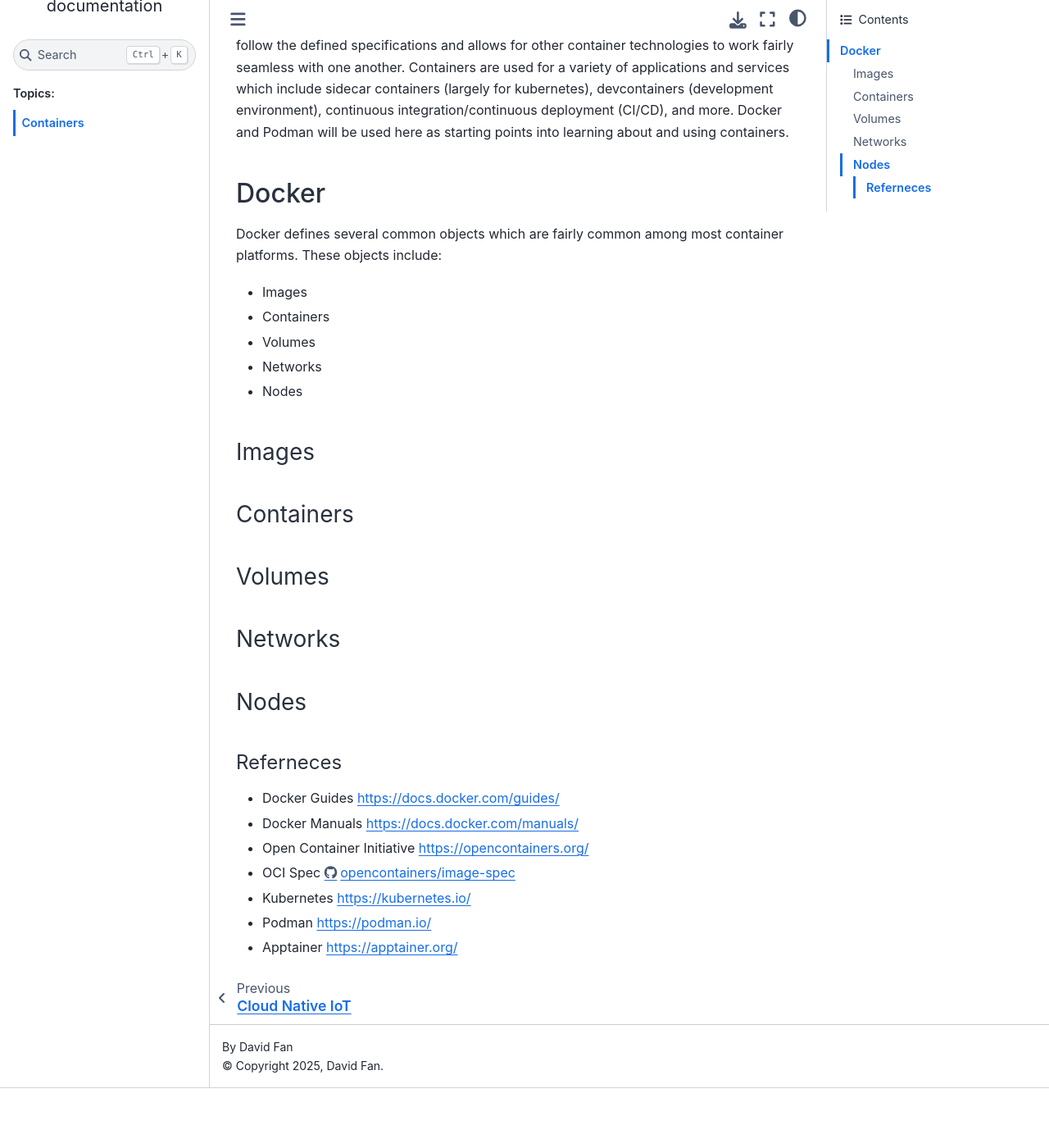
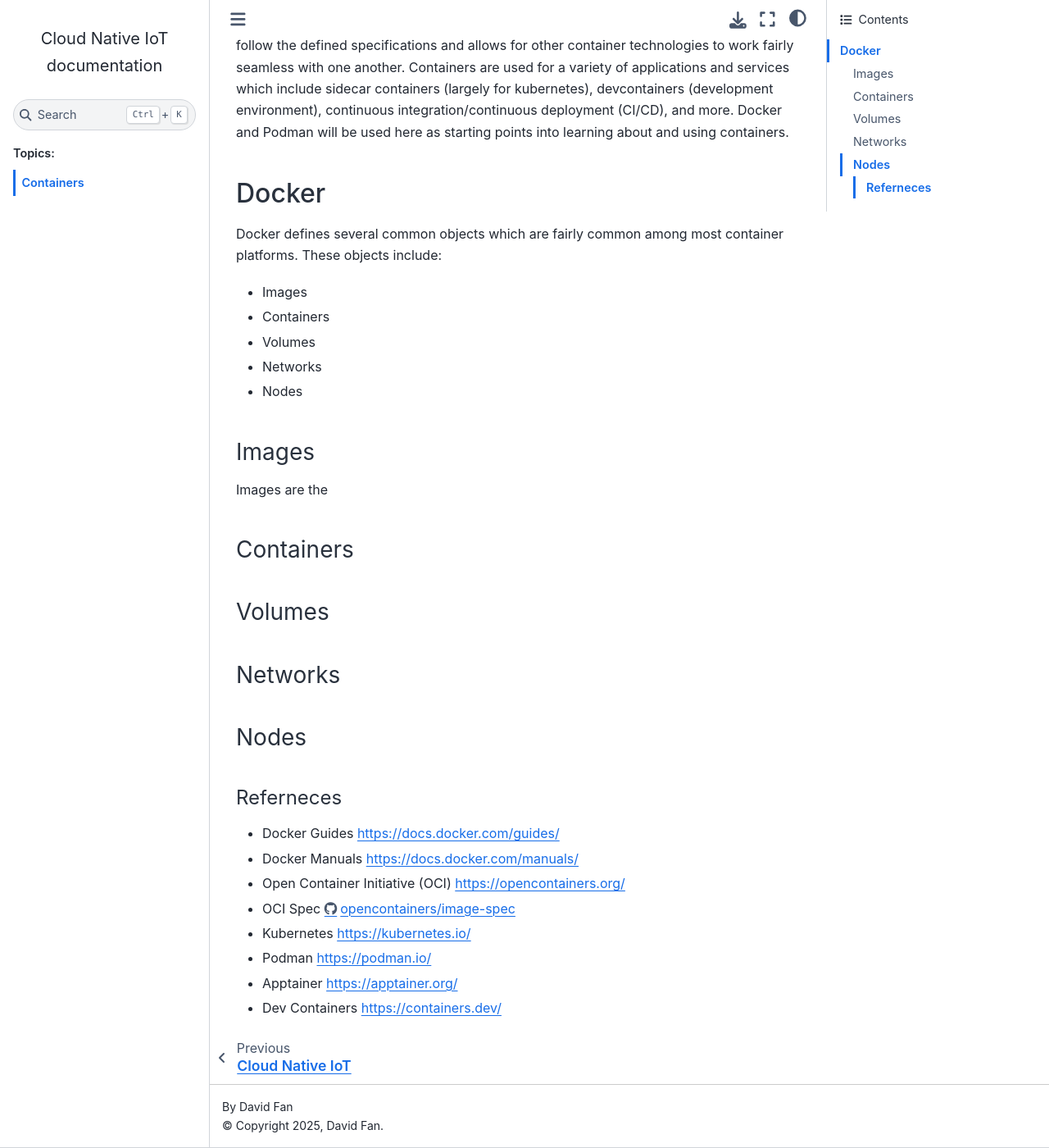
Before and after one commit to Kanaderu/Cloud-Native-IoT, a Sphinx documentation site: the page built from docs/source/containers/index.rst, in a window 1280 px wide and 1400 px high, scrolled down 251 px. Shown: the whole window at 82% size. Built offline with Sphinx 7.4.7 and the Sphinx Book theme 1.1.4, drawn with Linux system fonts in a browser that asks for light colours; before the commit the page ends 1578 px from its top, so only the background shows below that.

```diff
--- a/docs/source/containers/index.rst
+++ b/docs/source/containers/index.rst
@@ -20,6 +20,8 @@
 Images
 ------
 
+Images are the
+
 Containers
 ----------
 
@@ -38,8 +40,9 @@
 
 - Docker Guides https://docs.docker.com/guides/
 - Docker Manuals https://docs.docker.com/manuals/
-- Open Container Initiative https://opencontainers.org/
+- Open Container Initiative (OCI) https://opencontainers.org/
 - OCI Spec https://github.com/opencontainers/image-spec
 - Kubernetes https://kubernetes.io/
 - Podman https://podman.io/
 - Apptainer https://apptainer.org/
+- Dev Containers https://containers.dev/
```
Also changed, not shown: 2 other files.
